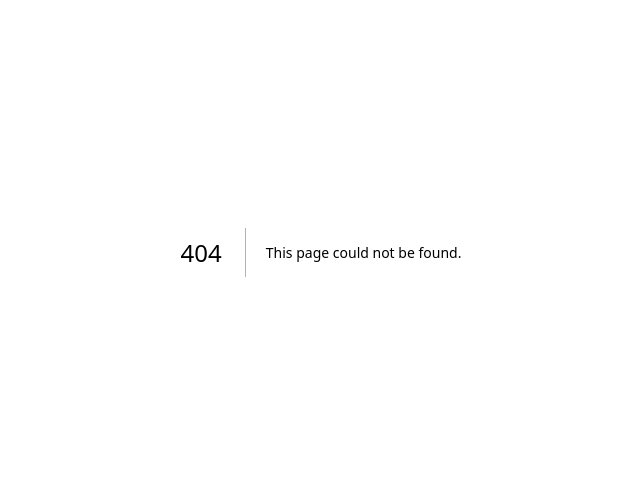
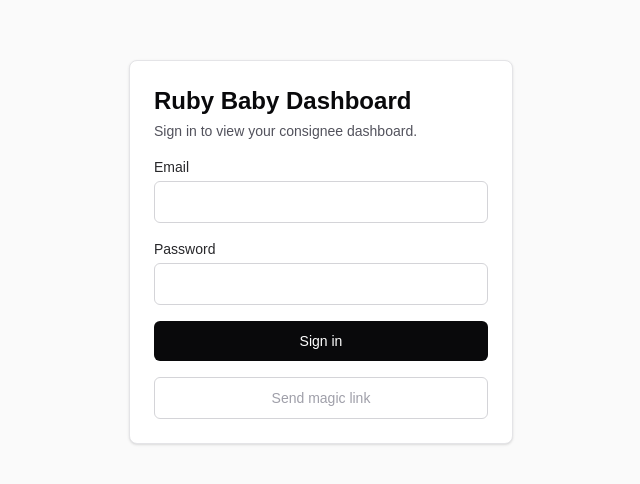
Before and after one commit to luker369/ruby-consignee-dashboard, a Next.js app: page /login in a window 1280 px wide. Before the commit this address had no page. Shown: the part 148-632 px from the top of the page, without its empty margins (319-959 px from the left). Built offline with nearby package versions, Linux system fonts and the light colour scheme.

Commit message:
Add basic Supabase auth shell

```diff
--- /dev/null
+++ b/app/auth/callback/route.ts
@@ -0,0 +1,15 @@
+import { NextRequest, NextResponse } from "next/server";
+import { createClient } from "@/src/lib/supabase/server";
+
+export async function GET(request: NextRequest) {
+  const requestUrl = new URL(request.url);
+  const code = requestUrl.searchParams.get("code");
+  const origin = requestUrl.origin;
+
+  if (code) {
+    const supabase = await createClient();
+    await supabase.auth.exchangeCodeForSession(code);
+  }
+
+  return NextResponse.redirect(`${origin}/dashboard`);
+}
--- /dev/null
+++ b/app/dashboard/page.tsx
@@ -0,0 +1,48 @@
+import { redirect } from "next/navigation";
+import { createClient } from "@/src/lib/supabase/server";
+
+export default async function DashboardPage() {
+  const supabase = await createClient();
+  const {
+    data: { session },
+  } = await supabase.auth.getSession();
+
+  if (!session) {
+    redirect("/login");
+  }
+
+  async function signOut() {
+    "use server";
+
+    const supabase = await createClient();
+    await supabase.auth.signOut();
+    redirect("/login");
+  }
+
+  return (
+    <main className="flex min-h-screen items-center justify-center bg-zinc-50 px-4 py-12">
+      <section className="w-full max-w-md rounded-lg border border-zinc-200 bg-white p-6 shadow-sm">
+        <div className="space-y-2">
+          <h1 className="text-2xl font-semibold text-zinc-950">
+            Ruby Baby Dashboard
+          </h1>
+          <p className="text-sm text-zinc-600">
+            Signed in as{" "}
+            <span className="font-medium text-zinc-950">
+              {session.user.email}
+            </span>
+          </p>
+        </div>
+
+        <form action={signOut} className="mt-6">
+          <button
+            type="submit"
+            className="rounded-md border border-zinc-300 px-4 py-2 text-sm font-medium text-zinc-900 transition hover:bg-zinc-50"
+          >
+            Sign out
+          </button>
+        </form>
+      </section>
+    </main>
+  );
+}
--- /dev/null
+++ b/app/login/login-form.tsx
@@ -0,0 +1,135 @@
+"use client";
+
+import { useRouter } from "next/navigation";
+import { FormEvent, useState } from "react";
+import { createClient } from "@/src/lib/supabase/browser";
+
+type FormState = {
+  error?: string;
+  message?: string;
+};
+
+export function LoginForm() {
+  const router = useRouter();
+  const [email, setEmail] = useState("");
+  const [password, setPassword] = useState("");
+  const [formState, setFormState] = useState<FormState>({});
+  const [isSubmitting, setIsSubmitting] = useState(false);
+  const [isSendingLink, setIsSendingLink] = useState(false);
+
+  async function handlePasswordSignIn(event: FormEvent<HTMLFormElement>) {
+    event.preventDefault();
+
+    setIsSubmitting(true);
+    setFormState({});
+
+    const supabase = createClient();
+    const { error } = await supabase.auth.signInWithPassword({
+      email,
+      password,
+    });
+
+    setIsSubmitting(false);
+
+    if (error) {
+      setFormState({ error: error.message });
+      return;
+    }
+
+    router.push("/dashboard");
+    router.refresh();
+  }
+
+  async function handleSendMagicLink() {
+    setIsSendingLink(true);
+    setFormState({});
+
+    const supabase = createClient();
+    const { error } = await supabase.auth.signInWithOtp({
+      email,
+      options: {
+        emailRedirectTo: `${window.location.origin}/auth/callback`,
+      },
+    });
+
+    setIsSendingLink(false);
+
+    if (error) {
+      setFormState({ error: error.message });
+      return;
+    }
+
+    setFormState({
+      message: "Check your email for a Ruby Baby sign-in link.",
+    });
+  }
+
+  return (
+    <form
+      onSubmit={handlePasswordSignIn}
+      className="flex w-full max-w-sm flex-col gap-4 rounded-lg border border-zinc-200 bg-white p-6 shadow-sm"
+    >
+      <div className="space-y-1">
+        <h1 className="text-2xl font-semibold text-zinc-950">
+          Ruby Baby Dashboard
+        </h1>
+        <p className="text-sm text-zinc-600">
+          Sign in to view your consignee dashboard.
+        </p>
+      </div>
+
+      <label className="flex flex-col gap-1 text-sm font-medium text-zinc-800">
+        Email
+        <input
+          type="email"
+          autoComplete="email"
+          required
+          value={email}
+          onChange={(event) => setEmail(event.target.value)}
+          className="rounded-md border border-zinc-300 px-3 py-2 text-base text-zinc-950 outline-none transition focus:border-zinc-950"
+        />
+      </label>
+
+      <label className="flex flex-col gap-1 text-sm font-medium text-zinc-800">
+        Password
+        <input
+          type="password"
+          autoComplete="current-password"
+          required
+          value={password}
+          onChange={(event) => setPassword(event.target.value)}
+          className="rounded-md border border-zinc-300 px-3 py-2 text-base text-zinc-950 outline-none transition focus:border-zinc-950"
+        />
+      </label>
+
+      {formState.error ? (
+        <p className="rounded-md bg-red-50 px-3 py-2 text-sm text-red-700">
+          {formState.error}
+        </p>
+      ) : null}
+
+      {formState.message ? (
+        <p className="rounded-md bg-emerald-50 px-3 py-2 text-sm text-emerald-700">
+          {formState.message}
+        </p>
+      ) : null}
+
+      <button
+        type="submit"
+        disabled={isSubmitting || isSendingLink}
+        className="rounded-md bg-zinc-950 px-4 py-2.5 text-sm font-medium text-white transition hover:bg-zinc-800 disabled:cursor-not-allowed disabled:bg-zinc-400"
+      >
+        {isSubmitting ? "Signing in..." : "Sign in"}
+      </button>
+
+      <button
+        type="button"
+        onClick={handleSendMagicLink}
+        disabled={!email || isSubmitting || isSendingLink}
+        className="rounded-md border border-zinc-300 px-4 py-2.5 text-sm font-medium text-zinc-900 transition hover:bg-zinc-50 disabled:cursor-not-allowed disabled:text-zinc-400"
+      >
+        {isSendingLink ? "Sending link..." : "Send magic link"}
+      </button>
+    </form>
+  );
+}
--- /dev/null
+++ b/app/login/page.tsx
@@ -0,0 +1,9 @@
+import { LoginForm } from "./login-form";
+
+export default function LoginPage() {
+  return (
+    <main className="flex min-h-screen items-center justify-center bg-zinc-50 px-4 py-12">
+      <LoginForm />
+    </main>
+  );
+}
```
